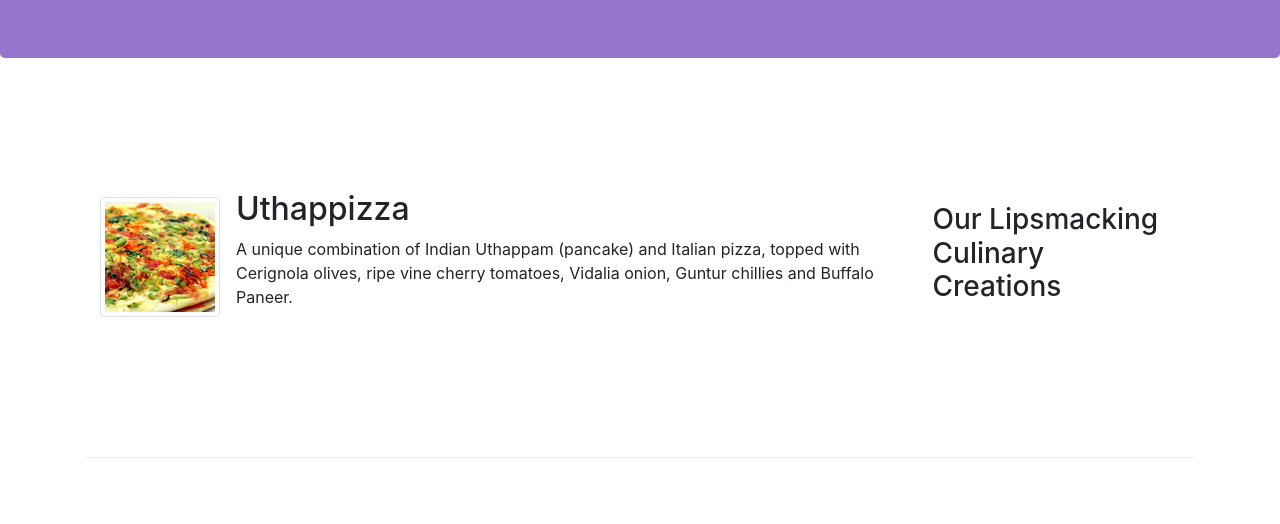
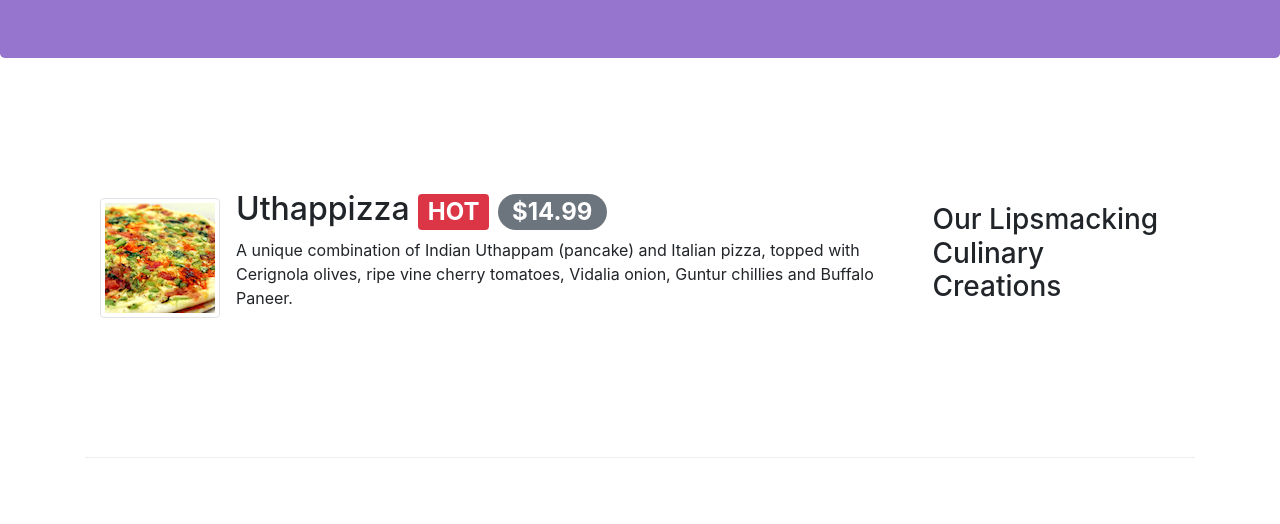
Before and after one commit to TirthVamja/intro_bootstrap, a website: page index.html in a window 1280 px wide. Shown: the part 276-800 px from the top of the page. Drawn offline with nearby package versions, Linux system fonts and the light colour scheme.

Commit message:
Badge and Altering and ProgressBar

```diff
--- a/index.html
+++ b/index.html
@@ -55,7 +55,10 @@
                 <div class="media">
                     <img class="d-flex mr-3 img-thumbnail align-self-center" src="img/uthappizza.png" alt="uthappizza">
                     <div class="media-body">
-                        <h2 class="mt-0">Uthappizza</h2>
+                        <h2 class="mt-0">Uthappizza
+                            <span class="badge badge-danger">HOT</span>
+                            <span class="badge badge-pill badge-secondary">$14.99</span>
+                        </h2>
                         <p>A unique combination of Indian Uthappam (pancake) and Italian pizza, topped with Cerignola olives, ripe vine cherry tomatoes, Vidalia onion, Guntur chillies and Buffalo Paneer.</p>
                     </div>
                 </div>
```
